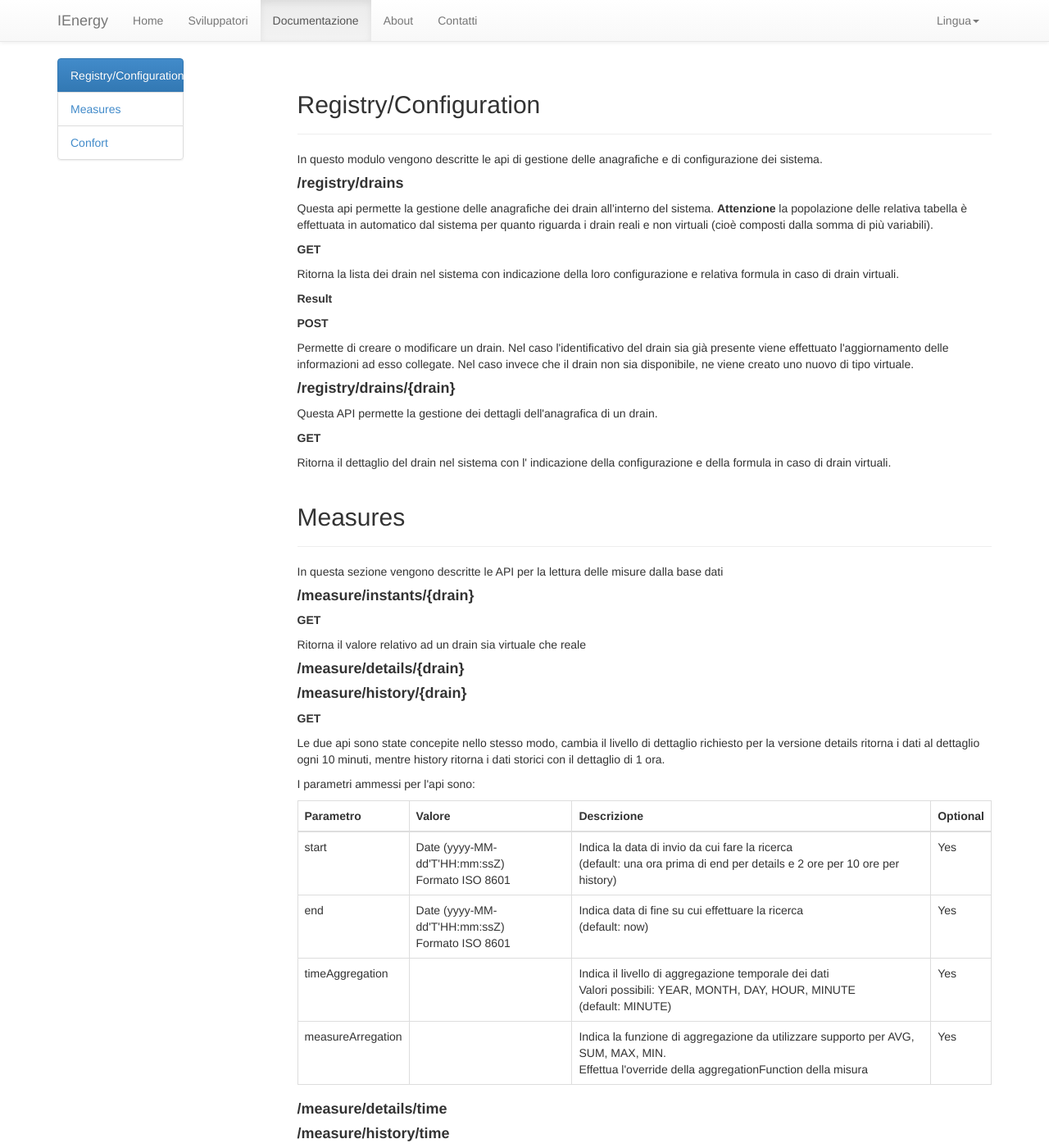
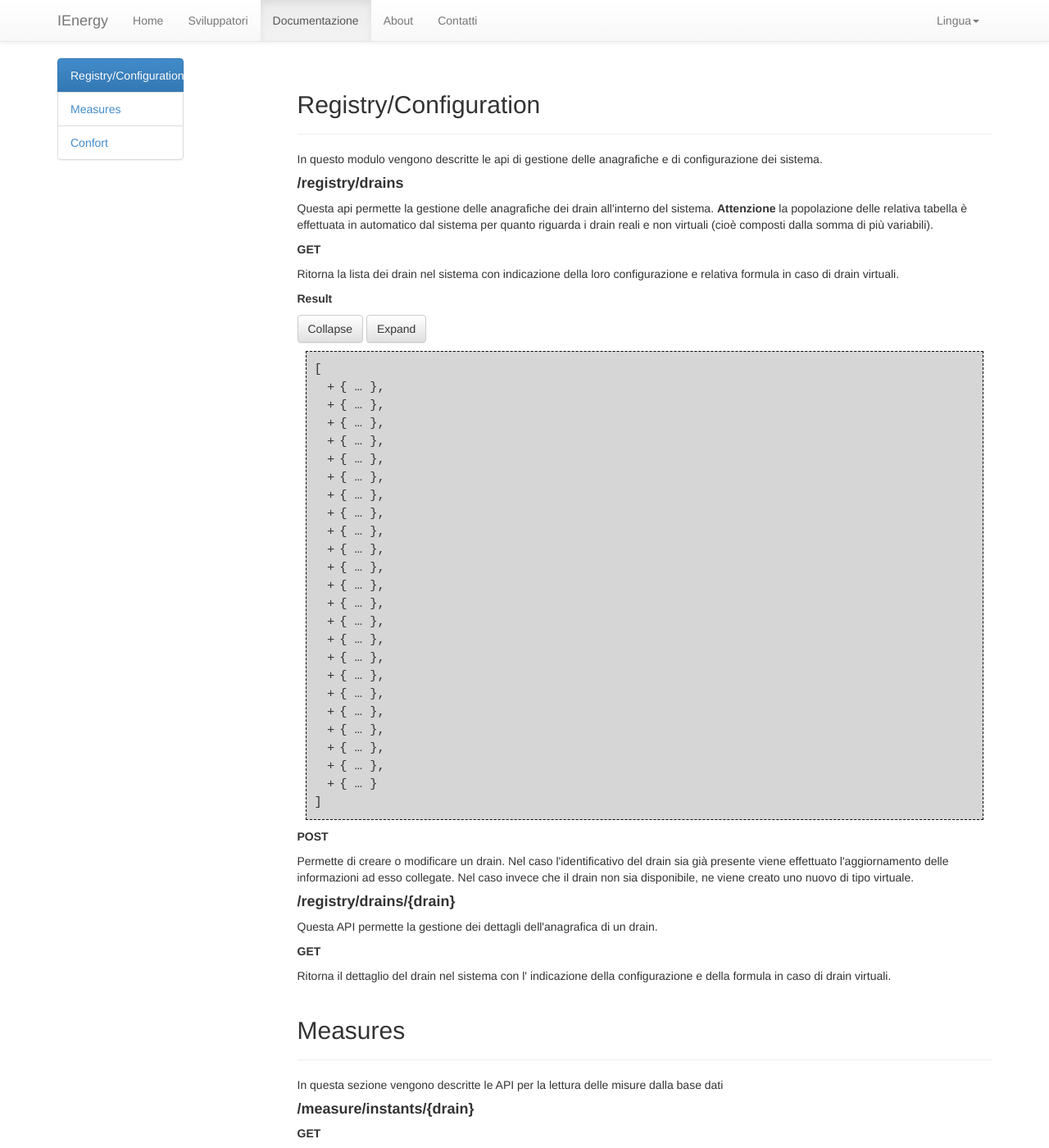
Before and after one commit to iEnergy/iEnergy.github.io, a Jekyll site: the page built from ita/doc.html, in a window 1280 px wide and 1400 px high. Shown: the whole window at 82% size. Built offline with Jekyll 4.4.1, drawn with Linux system fonts in a browser that asks for light colours; nearby versions of some CDN libraries; Markdown is read by kramdown in place of the engine named in the settings; some of the changed lines change nothing that is shown.

Commit message:
add jsonview implementation

```diff
--- a/assets/js/documentation.js
+++ b/assets/js/documentation.js
@@ -1,5 +1,188 @@
 $(document).ready(function(){
     console.log('ready');
 
+    var registry_drains_get_json =
+          [
+   {
+      drain:"M1-P3",
+      unit:"W",
+      real:true,
+      keepHistory:true,
+      historyFunction:"AVG"
+   },
+   {
+      drain:"M1-AE",
+      unit:"W·h",
+      real:true,
+      keepHistory:true,
+      historyFunction:"SUM"
+   },
+   {
+      drain:"M2-I3",
+      unit:"A",
+      real:true,
+      keepHistory:true,
+      historyFunction:"AVG"
+   },
+   {
+      drain:"M2-I2",
+      unit:"A",
+      real:true,
+      keepHistory:true,
+      historyFunction:"AVG"
+   },
+   {
+      drain:"M2-I1",
+      unit:"A",
+      real:true,
+      keepHistory:true,
+      historyFunction:"AVG"
+   },
+   {
+      drain:"M2-P1",
+      unit:"W",
+      real:true,
+      keepHistory:true,
+      historyFunction:"AVG"
+   },
+   {
+      drain:"M1-LN3",
+      unit:"V",
+      real:true,
+      keepHistory:true,
+      historyFunction:"AVG"
+   },
+   {
+      drain:"M1-P1",
+      unit:"W",
+      real:true,
+      keepHistory:true,
+      historyFunction:"AVG"
+   },
+   {
+      drain:"M2-P2",
+      unit:"W",
+      real:true,
+      keepHistory:true,
+      historyFunction:"AVG"
+   },
+   {
+      drain:"M1-P2",
+      unit:"W",
+      real:true,
+      keepHistory:true,
+      historyFunction:"AVG"
+   },
+   {
+      drain:"M1-I2",
+      unit:"A",
+      real:true,
+      keepHistory:true,
+      historyFunction:"AVG"
+   },
+   {
+      drain:"M2-LN1",
+      unit:"V",
+      real:true,
+      keepHistory:true,
+      historyFunction:"AVG"
+   },
+   {
+      drain:"M1-I1",
+      unit:"A",
+      real:true,
+      keepHistory:true,
+      historyFunction:"AVG"
+   },
+   {
+      drain:"M2-LN3",
+      unit:"V",
+      real:true,
+      keepHistory:true,
+      historyFunction:"AVG"
+   },
+   {
+      drain:"M1-LN1",
+      unit:"V",
+      real:true,
+      keepHistory:true,
+      historyFunction:"AVG"
+   },
+   {
+      drain:"M1-LN2",
+      unit:"V",
+      real:true,
+      keepHistory:true,
+      historyFunction:"AVG"
+   },
+   {
+      drain:"M2-P3",
+      unit:"W",
+      real:true,
+      keepHistory:true,
+      historyFunction:"AVG"
+   },
+   {
+      drain:"M2-LN2",
+      unit:"V",
+      real:true,
+      keepHistory:true,
+      historyFunction:"AVG"
+   },
+   {
+      drain:"M2-F",
+      unit:"Hz",
+      real:true,
+      keepHistory:true,
+      historyFunction:"AVG"
+   },
+   {
+      drain:"M1-I3",
+      unit:"A",
+      real:true,
+      keepHistory:true,
+      aggregationFunction:"MAX",
+      historyFunction:"AVG"
+   },
+   {
+      drain:"M1-F",
+      unit:"Hz",
+      real:true,
+      keepHistory:true,
+      historyFunction:"AVG"
+   },
+   {
+      drain:"M2-AE",
+      unit:"W·h",
+      real:true,
+      keepHistory:true,
+      historyFunction:"SUM"
+   },
+   {
+      drain:"TOTAL",
+      unit:"W",
+      real:false,
+      keepHistory:true,
+      formula:[
+         {
+            drain:"M2-P3",
+            sign:1
+         },
+         {
+           drain:"M1-P3",
+            sign:1
+         }
+      ],
+      historyFunction:"AVG"
+   }];
+
+   $("#registry-drains-get").JSONView(registry_drains_get_json,{collapsed: true, nl2br: true});
+   $('#collapse-btn').on('click', function() {
+        $('#registry-drains-get').JSONView('collapse');
+   });
+
+    $('#expand-btn').on('click', function() {
+      $('#registry-drains-get').JSONView('expand');
+    });
 
 });
--- a/ita/doc.html
+++ b/ita/doc.html
@@ -19,9 +19,11 @@ active: documentation
             <p><b>GET</b></p>
             <p>Ritorna la lista dei drain nel sistema con indicazione della loro configurazione e relativa formula in caso di drain virtuali.</p>
             <p><b>Result</b></p>
-            <div id="registry-drains-get">
+            <button class="btn btn-default" id="collapse-btn">Collapse</button>
+            <button class="btn btn-default" id="expand-btn">Expand</button>
 
-            </div>
+            <div class="code" id="registry-drains-get"></div>
+
             <p><b>POST</b></p>
             <p>Permette di creare o modificare un drain. Nel caso l'identificativo del drain sia già presente viene effettuato l'aggiornamento delle informazioni ad esso collegate. Nel caso invece che il drain non sia disponibile, ne viene creato uno nuovo di tipo virtuale. </p>
             <h4><b>/registry/drains/{drain}</b></h4>
```
Also changed, not shown: 1 other file.
